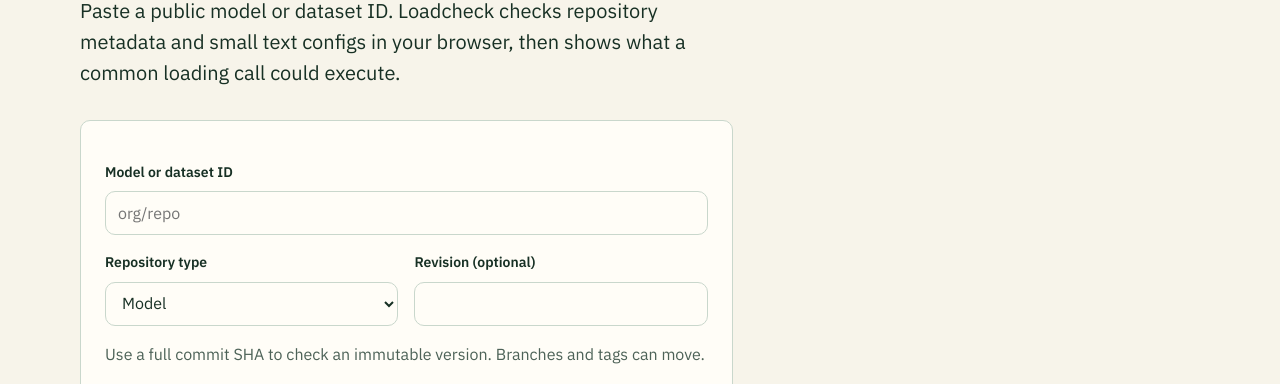
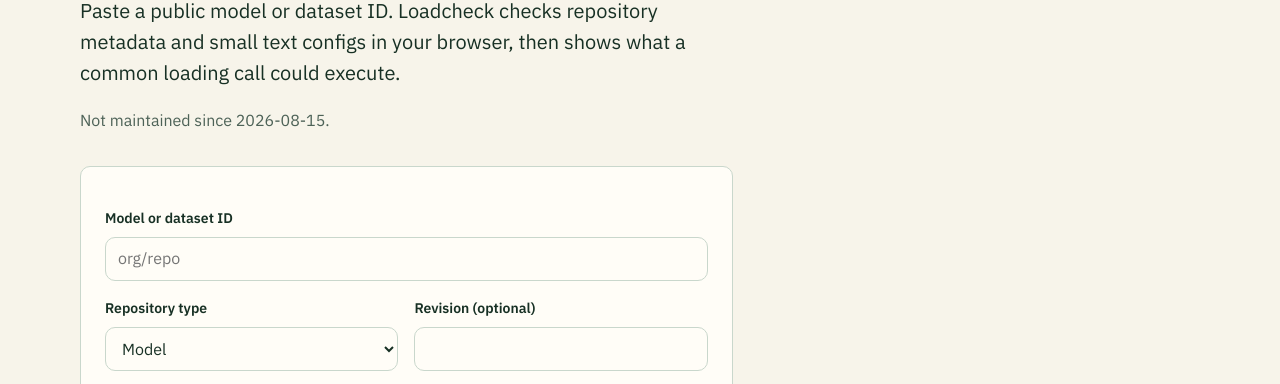
Before and after one commit to CyberNative-AI/loadcheck, a website with bundled scripts: page index.html in a window 1280 px wide. Shown: the part 362-746 px from the top of the page. Built offline with nearby package versions, Linux system fonts and the light colour scheme; files whose address does not match are found by name.

Commit message:
Mark Loadcheck as not maintained

```diff
--- a/index.html
+++ b/index.html
@@ -18,6 +18,7 @@
       <main>
         <h1>Does loading this Hugging Face repo run code?</h1>
         <p class="intro">Paste a public model or dataset ID. Loadcheck checks repository metadata and small text configs in your browser, then shows what a common loading call could execute.</p>
+        <p class="help">Not maintained since 2026-08-15.</p>
         <form class="panel" novalidate>
           <label for="repo">Model or dataset ID</label>
           <input id="repo" autocomplete="off" placeholder="org/repo" required>
```
